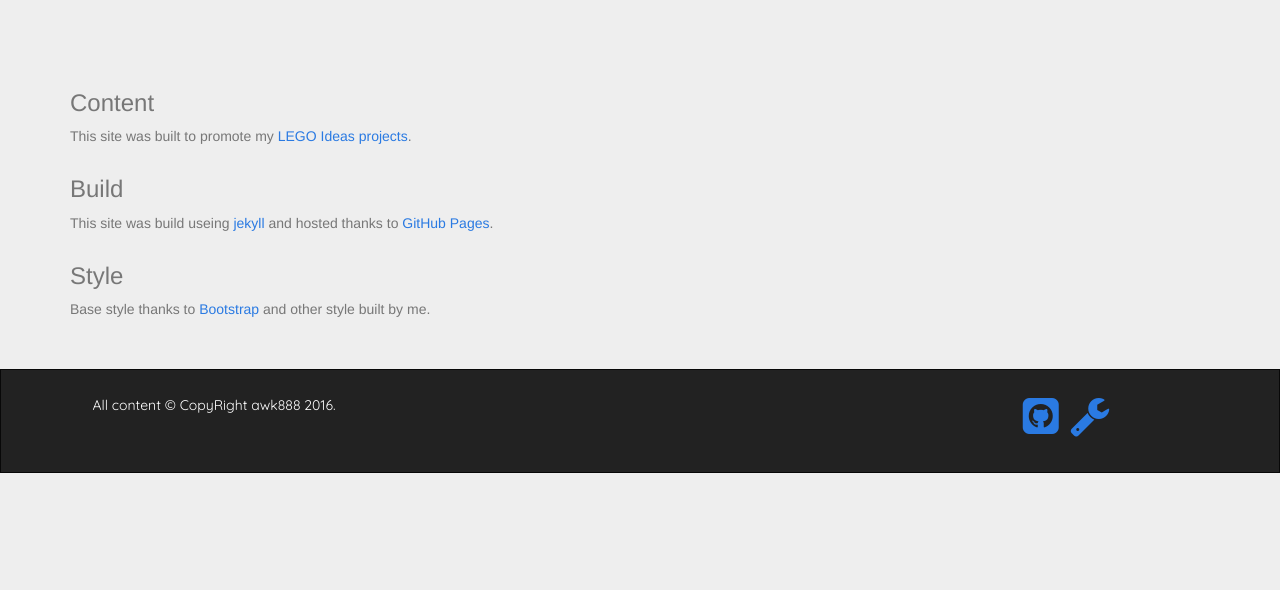
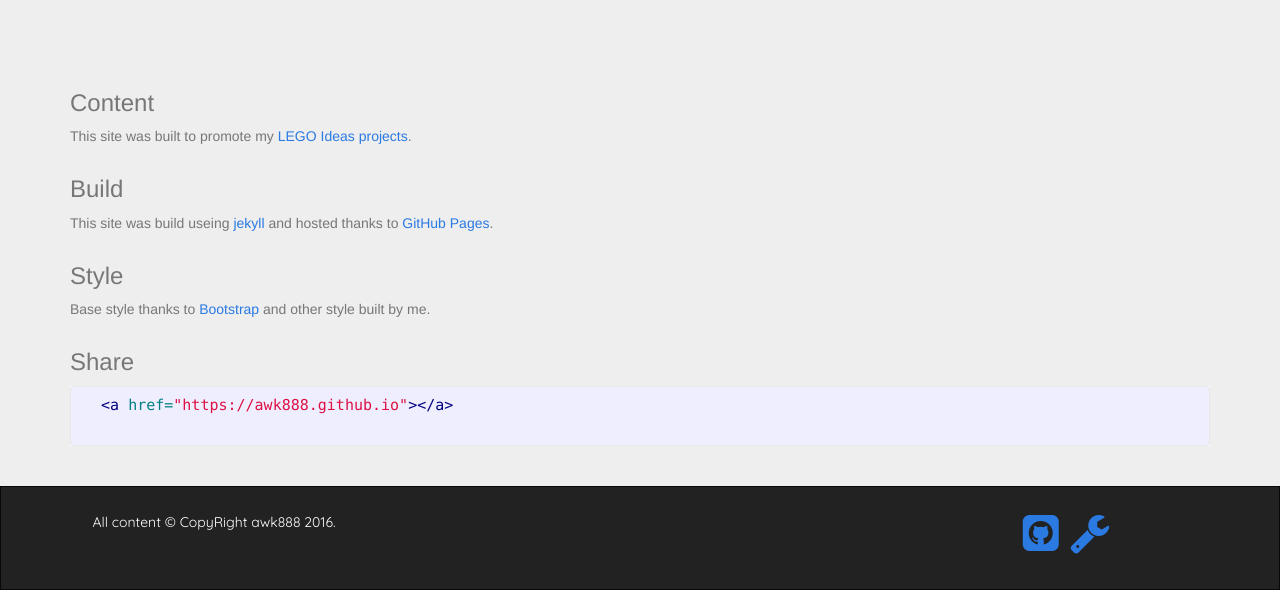
Before and after one commit to HypercarDriver/lego2.github.io, a Jekyll site: the page built from about/index.html, in a window 1280 px wide. Shown: the part 452-1042 px from the top of the page. Built offline with Jekyll 4.4.1, drawn with Linux system fonts in a browser that asks for light colours; nearby versions of some CDN libraries; before the commit the page ends 925 px from its top, so only the background shows below that.

Commit message:
Update index.html

```diff
--- a/about/index.html
+++ b/about/index.html
@@ -30,5 +30,12 @@ permalink: /about/
   <p>Base style thanks to <a href="http://www.getbootstrap.com" target="_blank">Bootstrap</a> and other style built by me.</p>
 </div>
 
+<div class="container">
+  <h3>Share</h3>
+  {% highlight html %}
+  <a href="https://awk888.github.io"></a>
+  {% endhighlight %}
+</div>
+
 <br>
 <br>
```
